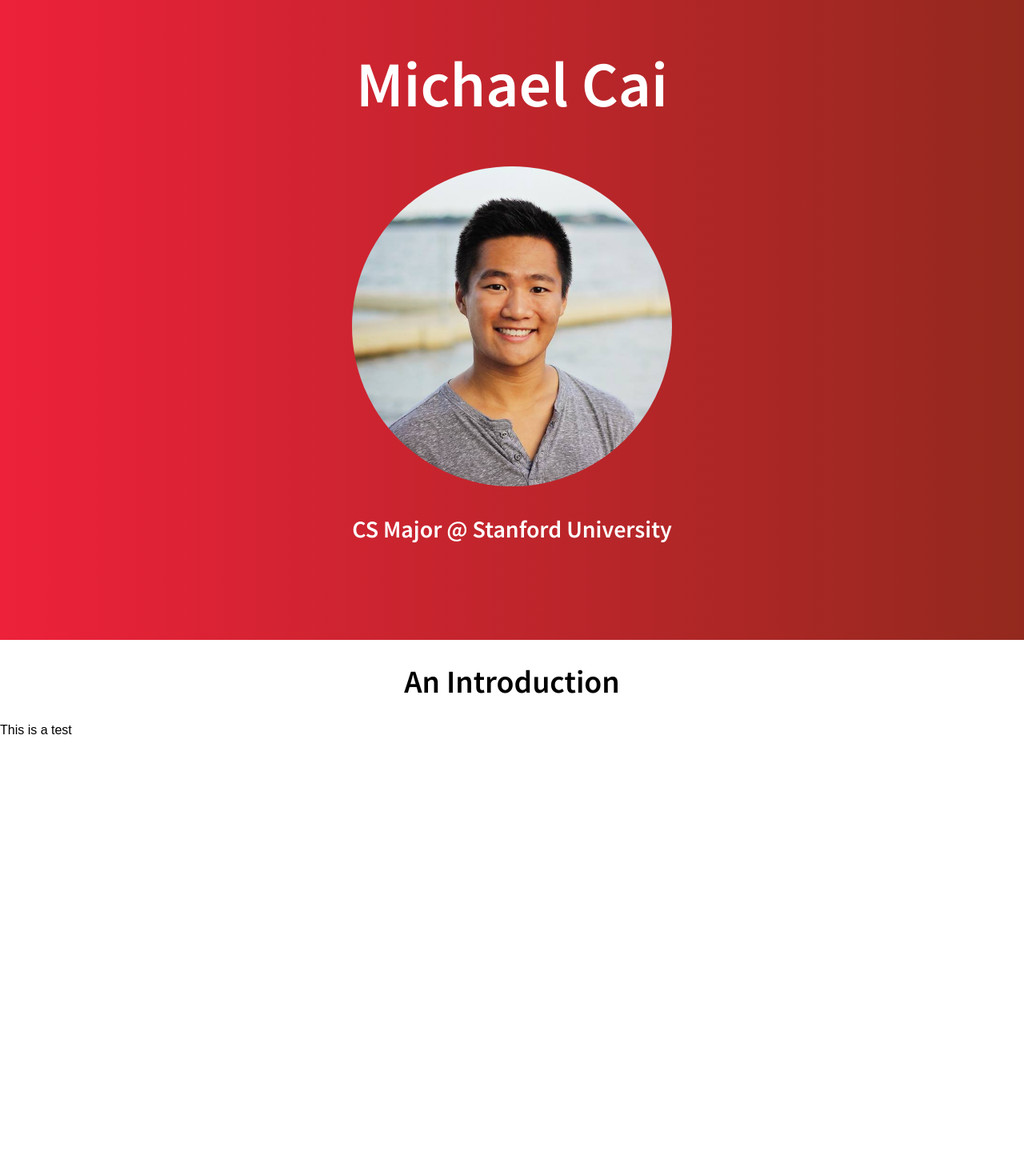
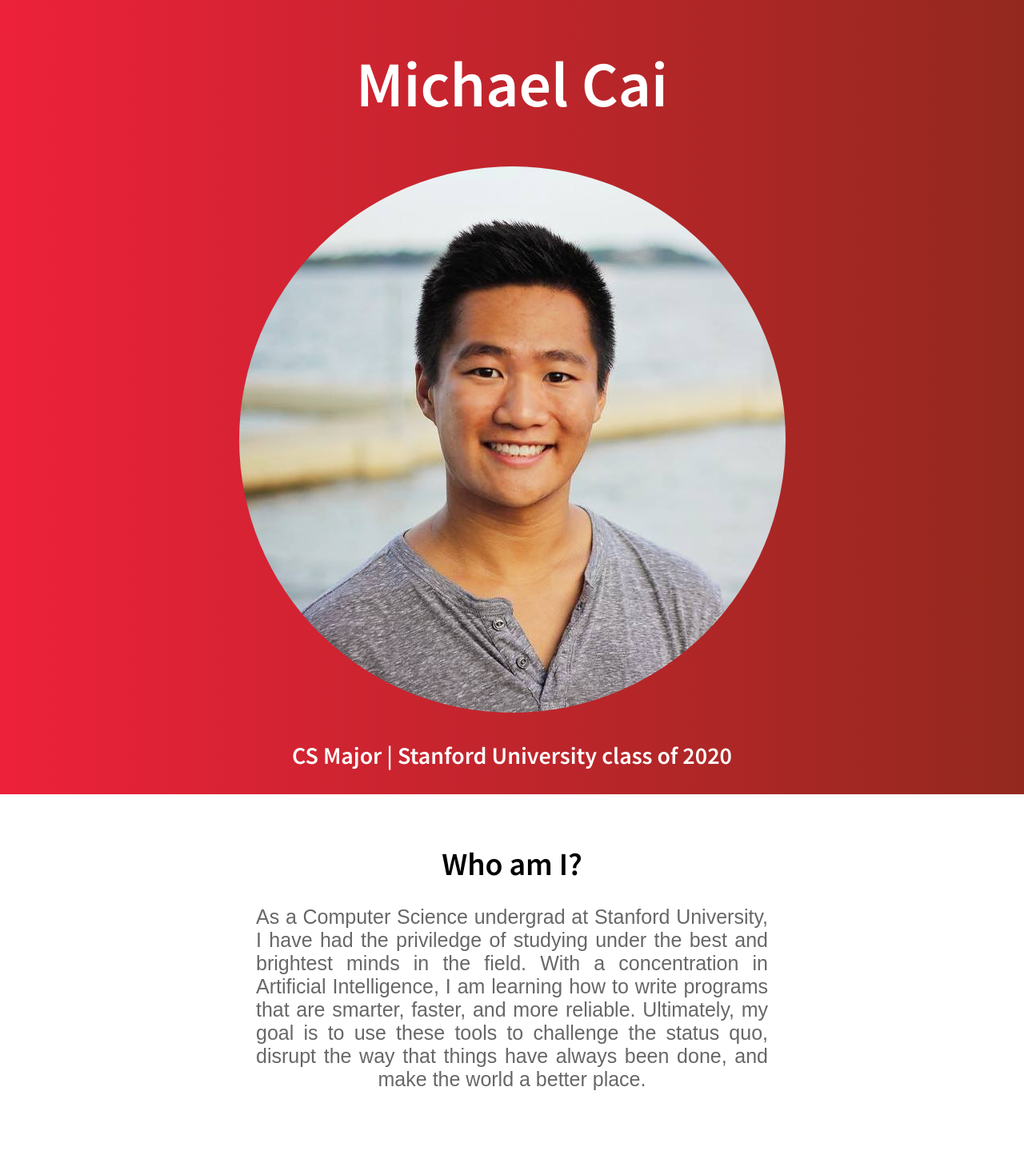
Before and after one commit to theCaiGuy/michaelcaidotcom, a React (Create React App) app: page / in a window 1280 px wide. Shown: the top 1449 px of the page at 80% size. Built offline with nearby package versions, Linux system fonts and the light colour scheme.

Commit message:
Made Introduction view

```diff
--- a/src/App.css
+++ b/src/App.css
@@ -1,7 +1,9 @@
 .Section {
   display: inline-block;
   width: 100%;
-  height: 720px;
+  height: auto;
+  text-align: center;
+  align-content: center;
 }
 
 .Welcome-page {
@@ -10,11 +12,14 @@
   z-index: 99999;
   display: inline-block;
   width: 100%;
-  height: 800px;
+  height: 100%;
 }
 
 .Round-image {
   border-radius: 50%;
+  max-width: 75%;
+  height: auto;
+  width: auto\9;
 }
 
 .Top-text {
@@ -30,11 +35,33 @@
   font-family: 'Source Sans Pro', sans-serif;
 }
 
-.Header-text{
+.Header-text {
   text-align: center;
   font-size: 40px;
   font-family: 'Source Sans Pro', sans-serif;
   font-weight: normal;
+}
+
+.Introduction {
+  height: 100%;
+  padding: 15px;
+  max-width: 50%;
+  height: auto;
+  width: auto;
+  margin-left: auto;
+  margin-right: auto;
+  margin-top: 20px;
+  margin-bottom: 10px;
+  text-align: justify;
+  text-align-last: center;
+  /* background-color: #e6e6e6; */
+  /* border: 5px solid #ED213A;
+  border-radius: 25px; */
+}
+
+.Introduction-text {
+  font-size:25px;
+  color: #676767;
 }
 
 .Footer{
--- a/src/App.js
+++ b/src/App.js
@@ -7,8 +7,8 @@
     return (
       <div class = "Welcome-page">
         <h1 class = "Top-text">Michael Cai</h1>
-        <img class = "Round-image" src = { require('./Photos/me.jpg') } width = "400" height = "400"/>
-        <p class = "Top-infotext">CS Major @ Stanford University</p>
+        <img class = "Round-image" src = { require('./Photos/me.jpg') }/>
+        <p class = "Top-infotext">CS Major | Stanford University class of 2020</p>
       </div>
     );
   }
@@ -18,8 +18,17 @@
   render() {
     return (
       <div class = "Section">
-        <h1 class = "Header-text">An Introduction</h1>
-        <p>This is a test</p>
+        <div class = "Introduction">
+          <h1 class = "Header-text">Who am I?</h1>
+          <p class = "Introduction-text">
+            As a Computer Science undergrad at Stanford University,
+            I have had the priviledge of studying under the best and brightest minds
+            in the field. With a concentration in Artificial Intelligence, I am learning
+            how to write programs that are smarter, faster, and more reliable. Ultimately, my
+            goal is to use these tools to challenge the status quo, disrupt the way that things
+            have always been done, and make the world a better place.
+          </p>
+        </div>
       </div>
     );
   }
```
